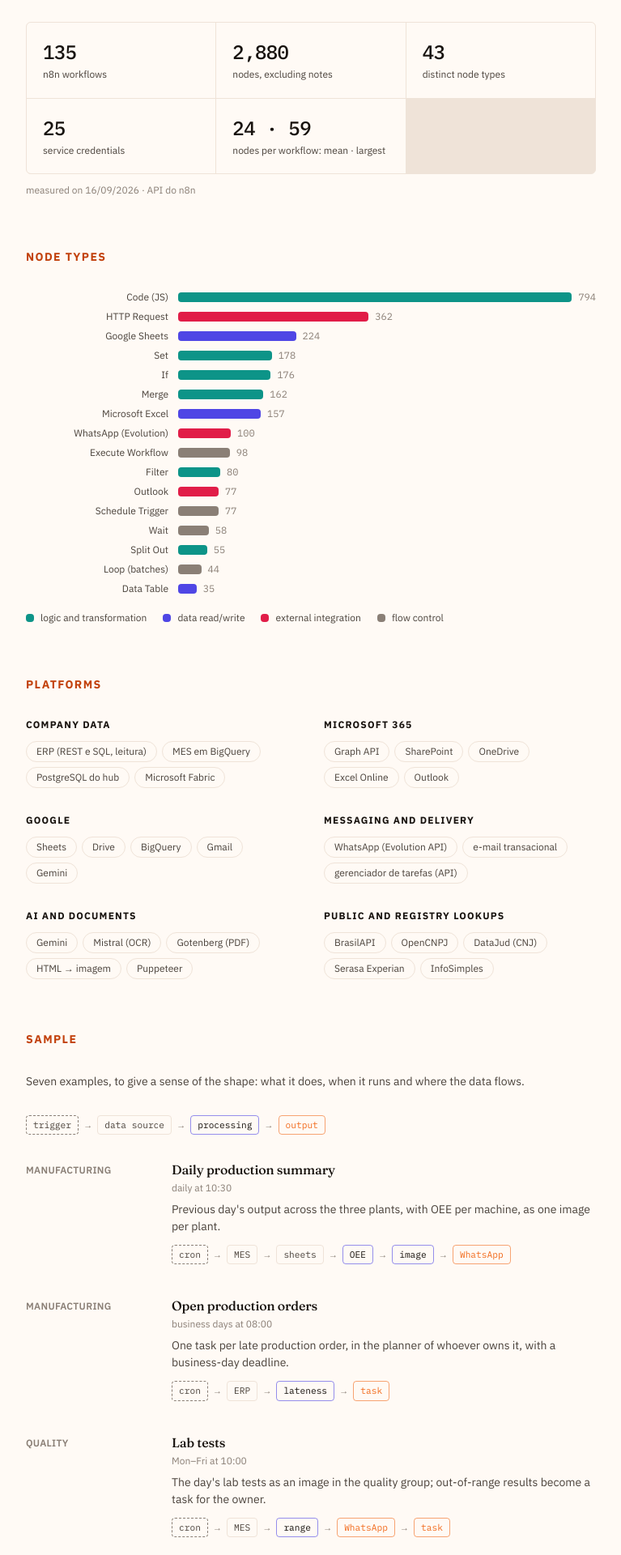
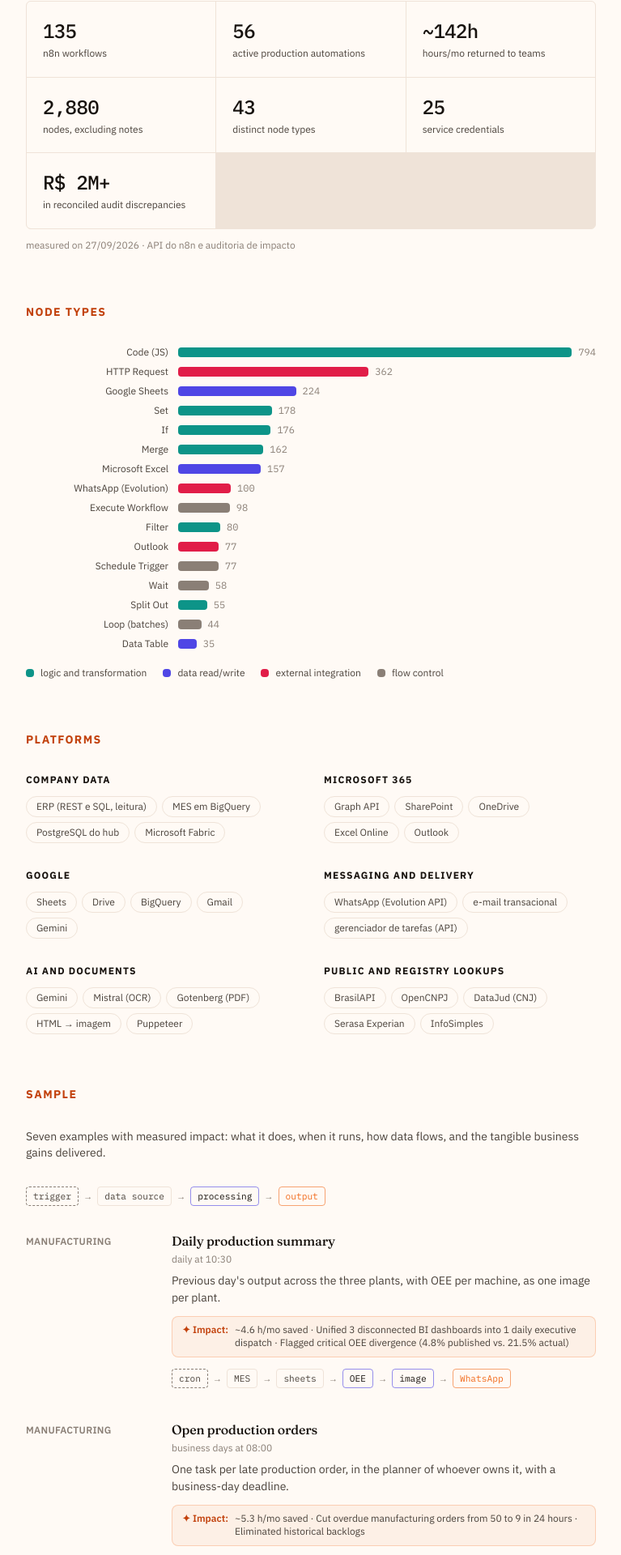
Before and after one commit to ithormb/ithormb.github.io, a Next.js app: page /en/automacoes/ in a window 1280 px wide. Shown: the part 394-2314 px from the top of the page at 81% size, without its empty margins (256-1023 px from the left). Built offline with nearby package versions, Linux system fonts and the light colour scheme.

Commit message:
feat: adiciona metricas de impacto e horas economizadas da apresentacao de resultados

```diff
--- a/components/catalogo/AutomationList.tsx
+++ b/components/catalogo/AutomationList.tsx
@@ -12,7 +12,15 @@
             <h3 className="font-medium leading-snug text-ink">{a.nome[locale]}</h3>
             <p className="mt-1 text-xs text-muted">{a.quando[locale]}</p>
             <p className="mt-2 text-sm leading-normal">{a.faz[locale]}</p>
-            <div className="mt-3">
+            {a.ganho && (
+              <div className="mt-3 flex items-start gap-2 rounded-lg border border-accent/25 bg-surface-2 px-3 py-2 text-xs">
+                <span className="font-semibold text-accent-ink shrink-0">
+                  {locale === "pt" ? "✦ Impacto:" : "✦ Impact:"}
+                </span>
+                <span className="leading-snug text-ink-2">{a.ganho[locale]}</span>
+              </div>
+            )}
+            <div className="mt-3.5">
               <Chain passos={a.cadeia} locale={locale} />
             </div>
           </div>
--- a/components/catalogo/Numbers.tsx
+++ b/components/catalogo/Numbers.tsx
@@ -8,10 +8,12 @@
   const itens = [
     ...(comHub ? [{ v: String(hub.agentes.length), l: { pt: "agentes de IA no hub", en: "AI agents in the hub" } }] : []),
     { v: fmt(numeros.workflows, locale), l: { pt: "workflows no n8n", en: "n8n workflows" } },
+    { v: String(numeros.fluxosAtivos), l: { pt: "rotinas ativas em produção", en: "active production automations" } },
+    { v: `~${numeros.horasEconomizadasMes}h`, l: { pt: "horas/mês devolvidas às áreas", en: "hours/mo returned to teams" } },
     { v: fmt(numeros.nos, locale), l: { pt: "nós, sem contar anotações", en: "nodes, excluding notes" } },
     { v: fmt(numeros.tiposDeNo, locale), l: { pt: "tipos de nó diferentes", en: "distinct node types" } },
     { v: fmt(numeros.credenciais, locale), l: { pt: "credenciais de serviço", en: "service credentials" } },
-    ...(comHub ? [] : [{ v: `${numeros.mediaNosPorWorkflow} · ${numeros.maiorWorkflow}`, l: { pt: "nós por workflow: média · maior", en: "nodes per workflow: mean · largest" } }]),
+    ...(comHub ? [] : [{ v: numeros.errosAuditados, l: { pt: "em divergências e riscos prevenidos", en: "in reconciled audit discrepancies" } }]),
   ];
   const data = new Date(numeros.medidoEm + "T00:00:00").toLocaleDateString(locale === "pt" ? "pt-BR" : "en-GB");
   return (
@@ -25,7 +27,7 @@
         ))}
       </dl>
       <p className="mt-3 text-xs text-muted">
-        {t("measured_on", locale)} {data} · API do n8n
+        {t("measured_on", locale)} {data} · API do n8n e auditoria de impacto
       </p>
     </div>
   );
--- a/content/automacoes.ts
+++ b/content/automacoes.ts
@@ -10,15 +10,19 @@
   nome: Text;
   faz: Text;
   quando: Text; // agenda ou gatilho, em linguagem humana
+  ganho?: Text; // horas economizadas, redução de erro ou impacto operacional medido
   cadeia: Passo[];
 };
 
 const p = (tipo: Passo["tipo"], pt: string, en = pt): Passo => ({ tipo, label: { pt, en } });
 
-// Medido na instância do n8n pela API pública. Atualize os números e a data juntos.
+// Medido na instância do n8n pela API pública e validado nos relatórios de impacto.
 export const numeros = {
-  medidoEm: "2026-09-16",
+  medidoEm: "2026-09-27",
   workflows: 135,
+  fluxosAtivos: 56, // rotinas ativas em produção contínua
+  horasEconomizadasMes: 142, // ~142h/mês devolvidas às equipes operacionais
+  errosAuditados: "R$ 2M+", // valor de controle identificado em reconciliações
   nos: 2880, // nós funcionais, sem as anotações (sticky notes)
   tiposDeNo: 43,
   credenciais: 25,
@@ -76,13 +80,13 @@
 export const automacoes = {
   nome: { pt: "Automações em n8n", en: "n8n automations" } satisfies Text,
   resumo: {
-    pt: "Rotinas que rodam sozinhas, em dia útil, e levam o dado até onde a pessoa já está: WhatsApp, e-mail, ou uma tarefa com prazo no gerenciador. Cada uma é idempotente — rodar duas vezes não duplica nada — e falha em voz alta, num workflow de erro que avisa quem cuida.",
-    en: "Routines that run on their own, on business days, and take the data to where people already are: WhatsApp, e-mail, or a task with a deadline in the task manager. Each one is idempotent — running twice duplicates nothing — and fails loudly, through an error workflow that alerts whoever is on call.",
+    pt: "56 rotinas em produção contínua devolvem mais de 140 horas/mês às equipes operacionais, levando o dado do ERP e do chão de fábrica até o WhatsApp, e-mail ou tarefas com prazo. Cada uma é idempotente — rodar duas vezes não duplica nada — e monitorada em tempo real com central de erros.",
+    en: "56 routines in continuous production return over 140 hours/month to business teams, delivering ERP and shop-floor data straight to WhatsApp, email, or tracked tasks. Each one is idempotent — running twice duplicates nothing — and monitored in real time with an error alerts center.",
   } satisfies Text,
   amostraTitulo: { pt: "Uma amostra", en: "A sample" } satisfies Text,
   amostraResumo: {
-    pt: "Sete exemplos, para dar ideia do formato: o que faz, quando roda e por onde passa o dado.",
-    en: "Seven examples, to give a sense of the shape: what it does, when it runs and where the data flows.",
+    pt: "Sete exemplos com impacto medido: o que faz, quando roda, por onde passa o dado e o ganho real de negócio gerado.",
+    en: "Seven examples with measured impact: what it does, when it runs, how data flows, and the tangible business gains delivered.",
   } satisfies Text,
   itens: [
     {
@@ -93,6 +97,10 @@
         en: "Previous day's output across the three plants, with OEE per machine, as one image per plant.",
       },
       quando: { pt: "todo dia às 10:30", en: "daily at 10:30" },
+      ganho: {
+        pt: "~4,6 h/mês economizadas · Unificou 3 BIs fabris em 1 envio executivo diário · Detectou divergência crítica de OEE (4,8% publicado vs. 21,5% real)",
+        en: "~4.6 h/mo saved · Unified 3 disconnected BI dashboards into 1 daily executive dispatch · Flagged critical OEE divergence (4.8% published vs. 21.5% actual)",
+      },
       cadeia: [p("gatilho", "cron"), p("fonte", "MES"), p("fonte", "planilha", "sheets"), p("processo", "OEE"), p("processo", "imagem", "image"), p("saida", "WhatsApp")],
     },
     {
@@ -103,6 +111,10 @@
         en: "One task per late production order, in the planner of whoever owns it, with a business-day deadline.",
       },
       quando: { pt: "dias úteis às 08:00", en: "business days at 08:00" },
+      ganho: {
+        pt: "~5,3 h/mês economizadas · Queda imediata de OPs atrasadas de 50 para 9 em 24h · Eliminação de acúmulo esquecido no ERP",
+        en: "~5.3 h/mo saved · Cut overdue manufacturing orders from 50 to 9 in 24 hours · Eliminated historical backlogs",
+      },
       cadeia: [p("gatilho", "cron"), p("fonte", "ERP"), p("processo", "atraso", "lateness"), p("saida", "tarefa", "task")],
     },
     {
@@ -113,6 +125,10 @@
         en: "The day's lab tests as an image in the quality group; out-of-range results become a task for the owner.",
       },
       quando: { pt: "segunda a sexta às 10:00", en: "Mon–Fri at 10:00" },
+      ganho: {
+        pt: "~6 h/mês economizadas · 8 ações preventivas automáticas disparadas antes da expedição de lotes fora de especificação",
+        en: "~6 h/mo saved · 8 automatic corrective actions triggered before dispatching out-of-specification batches",
+      },
       cadeia: [p("gatilho", "cron"), p("fonte", "MES"), p("processo", "faixa", "range"), p("saida", "WhatsApp"), p("saida", "tarefa", "task")],
     },
     {
@@ -123,6 +139,10 @@
         en: "Matches invoices issued in the ERP against receipts scanned to the cloud; an invoice without a receipt past the deadline becomes an alert and a task.",
       },
       quando: { pt: "todo dia às 16:00", en: "daily at 16:00" },
+      ganho: {
+        pt: "~13,7 h/mês economizadas · Conferência automática em 3 fábricas sem abrir PDFs · Substituição de OCR pago por cruzamento nativo",
+        en: "~13.7 h/mo saved · Automated matching across 3 plants without opening PDFs · Eliminated paid OCR dependencies",
+      },
       cadeia: [p("gatilho", "cron"), p("fonte", "ERP"), p("fonte", "OneDrive"), p("processo", "cruzamento", "match"), p("saida", "WhatsApp"), p("saida", "e-mail"), p("saida", "tarefa", "task")],
     },
     {
@@ -133,6 +153,10 @@
         en: "Ten weeks of due dates per company, as an image and a PDF, delivered on the WhatsApp of whoever asked.",
       },
       quando: { pt: "sob demanda", en: "on demand" },
+      ganho: {
+        pt: "~6 h/mês economizadas · Fotografia diária e conciliação contra 98 mil títulos do ERP · Visibilidade para a diretoria sem consultas manuais",
+        en: "~6 h/mo saved · Daily snapshot and reconciliation against 98k ERP ledger items · Direct executive visibility without manual spreadsheets",
+      },
       cadeia: [p("gatilho", "comando", "command"), p("fonte", "ERP"), p("processo", "imagem", "image"), p("processo", "PDF"), p("saida", "WhatsApp")],
     },
     {
@@ -143,6 +167,10 @@
         en: "Time-clock errors flagged by the ERP become a task for each team leader, and the task closes itself once everything is fixed.",
       },
       quando: { pt: "todo dia às 16:00", en: "daily at 16:00" },
+      ganho: {
+        pt: "~10,5 h/mês economizadas · Redução da fila de pendências de batidas de 819 para 155 · Atribuição automática por líder com auto-fechamento",
+        en: "~10.5 h/mo saved · Reduced punch audit backlog from 819 to 155 entries · Auto-assigned per team leader with automatic resolution",
+      },
       cadeia: [p("gatilho", "cron"), p("fonte", "ERP"), p("processo", "líder", "leader"), p("saida", "tarefa", "task")],
     },
     {
@@ -153,6 +181,10 @@
         en: "Any automation that fails lands here and becomes an alert with the workflow name and the node that broke.",
       },
       quando: { pt: "quando algo quebra", en: "when something breaks" },
+      ganho: {
+        pt: "Monitoramento contínuo das 56 rotinas ativas · Zero falhas silenciosas em processos financeiros, fiscais e fabris",
+        en: "Continuous monitoring of all 56 production routines · Zero silent failures in financial, tax, and manufacturing processes",
+      },
       cadeia: [p("gatilho", "erro", "error"), p("saida", "WhatsApp")],
     },
   ] as Automacao[],
--- a/content/site.ts
+++ b/content/site.ts
@@ -43,8 +43,8 @@
   name: "Thomas Barbosa",
   role: { pt: "Especialista em Dados, IA & Automações", en: "Data, AI & Automation Specialist" } satisfies Text,
   tagline: {
-    pt: "Lidero o time de Dados e IA do Grupo Raposo Plásticos: 10 agentes de IA em produção e 130+ automações construídas, do ERP ao painel de decisão. Antes, pricing e inteligência de mercado na Solar Coca-Cola e BI na Arco Educação.",
-    en: "I lead the Data & AI team at Grupo Raposo Plásticos: 10 AI agents in production and 130+ automations built, from the ERP to the decision dashboard. Before that, pricing and market intelligence at Solar Coca-Cola and BI at Arco Educação.",
+    pt: `Lidero o time de Dados e IA do Grupo Raposo Plásticos: ${hub.agentes.length} agentes de IA e ${numeros.fluxosAtivos} automações ativas que devolvem ~142 h/mês às equipes e reduzem ~80% dos custos com ferramentas, do ERP ao painel de decisão. Antes, pricing e inteligência de mercado na Solar Coca-Cola e BI na Arco Educação.`,
+    en: `I lead the Data & AI team at Grupo Raposo Plásticos: ${hub.agentes.length} AI agents and ${numeros.fluxosAtivos} active automations returning ~142 h/mo to teams and cutting tooling costs by ~80%, from the ERP to decision dashboards. Before that, pricing and market intelligence at Solar Coca-Cola and BI at Arco Educação.`,
   } satisfies Text,
   // Foto em public/img. Sem ela, o retrato mostra as iniciais.
   foto: "/img/foto.webp" as string | null,
@@ -148,8 +148,8 @@
 
   sobre: [
     {
-      pt: `Há mais de 8 anos transformo dados dispersos em decisão de negócio: BI e projetos na Arco Educação, inteligência de mercado e pricing na Solar Coca-Cola e, hoje, a indústria. No Grupo Raposo Plásticos — seis empresas e cinco fábricas — lidero o time de Dados e IA: são ${numeros.workflows} workflows no n8n e ${hub.agentes.length} agentes de IA que levam o dado do ERP e do MES até o painel e a conversa no WhatsApp.`,
-      en: `For 8+ years I've turned scattered data into business decisions: BI and projects at Arco Educação, market intelligence and pricing at Solar Coca-Cola and, now, manufacturing. At Grupo Raposo Plásticos — six companies and five plants — I lead the Data & AI team: ${numeros.workflows} n8n workflows and ${hub.agentes.length} AI agents that take data from the ERP and the MES to dashboards and WhatsApp conversations.`,
+      pt: `Há mais de 8 anos transformo dados dispersos em decisão de negócio: BI e projetos na Arco Educação, inteligência de mercado e pricing na Solar Coca-Cola e, hoje, a indústria. No Grupo Raposo Plásticos — seis empresas e cinco fábricas — lidero o time de Dados e IA: 56 rotinas ativas no n8n que devolvem mais de 140 horas/mês às áreas e ${hub.agentes.length} agentes de IA que auditam o ERP e o MES com origem e data em cada número.`,
+      en: `For 8+ years I've turned scattered data into business decisions: BI and projects at Arco Educação, market intelligence and pricing at Solar Coca-Cola and, now, manufacturing. At Grupo Raposo Plásticos — six companies and five plants — I lead the Data & AI team: 56 active n8n routines returning over 140 hours/month to business teams and ${hub.agentes.length} AI agents auditing the ERP and MES with a verified date and source on every number.`,
     },
     {
       pt: "Sou engenheiro mecânico pela UFC, com MBA em Data Science e Analytics pela USP/ESALQ. Duas regras guiam o que construo: número sem data e sem origem não serve para decidir, e o modelo de linguagem aconselha — quem executa é código, com uma pessoa confirmando.",
@@ -170,11 +170,11 @@
         en: "I lead the Data & AI team that brings solutions to the group's plants: an AI agents hub and the group's automation web — ERP and MES reads, agents that answer and act on WhatsApp, image and PDF reports and more than a hundred n8n workflows.",
       },
       destaques: [
-        { pt: "Lidero um time de 3 pessoas, formado internamente, que atende as cinco fábricas do grupo.", en: "I lead a team of 3, trained in-house, serving the group's five plants." },
-        { pt: `Hub com ${hub.agentes.length} agentes de IA em RH, tesouraria, contabilidade, bancos, gestão e indústria, lendo ERP e MES com data e origem em cada número.`, en: `Hub with ${hub.agentes.length} AI agents across HR, treasury, accounting, banking, management and manufacturing, reading the ERP and MES with a date and source on every number.` },
-        { pt: `${numeros.workflows} workflows em n8n: relatórios, conferências e tarefas com prazo entregues por WhatsApp e e-mail.`, en: `${numeros.workflows} n8n workflows: reports, checks and tasks with deadlines delivered via WhatsApp and e-mail.` },
-        { pt: "Plataformas próprias no lugar de Power Apps e formulários: gestão de tarefas e apontamento de chão de fábrica, sem licença nova.", en: "In-house platforms replacing Power Apps and forms: task management and shop-floor data capture, with no new licences." },
-        { pt: "Governança: ERP somente leitura, auditoria de segurança e política de retenção de dados.", en: "Governance: read-only ERP, security audit and data retention policy." },
+        { pt: "Lidero um time de 3 pessoas, formado internamente, que atende as cinco fábricas do grupo sem terceiros.", en: "I lead a team of 3, trained in-house, serving the group's five plants without external contractors." },
+        { pt: `Hub com ${hub.agentes.length} agentes de IA em RH, tesouraria, contabilidade, fiscal e indústria: auditaram R$ 2M+ em divergências bancárias e corrigiram passivos de banco de horas e 600+ cadastros contábeis.`, en: `Hub with ${hub.agentes.length} AI agents across HR, treasury, accounting, tax and manufacturing: uncovered R$ 2M+ in unrecorded bank reversals and resolved hour-bank discrepancies and 600+ ledger errors.` },
+        { pt: "56 automações ativas no n8n: ~142 h/mês devolvidas às equipes operacionais em relatórios, conferências e tarefas no WhatsApp e e-mail.", en: "56 active n8n workflows: ~142 h/mo returned to operations through automated reports, cross-checks, and WhatsApp/email dispatches." },
+        { pt: "Economia de ~80% no custo de ferramentas (~R$ 40 mil/ano): substituição de Power BI, Power Apps e licenças corporativas por microsserviços próprios e n8n self-hosted.", en: "~80% reduction in tooling costs (~R$ 40k/yr): replaced Power BI, Power Apps, and vendor licenses with in-house microservices and self-hosted n8n." },
+        { pt: "Governança e auditoria: ERP somente leitura, nota de segurança 8,6/10 com 15 de 15 achados fechados e política formal de retenção de dados.", en: "Governance and security: read-only ERP, security audit posture of 8.6/10 with 15/15 closed findings, and formal data retention policy." },
       ],
       tags: ["Liderança de time", "n8n", "Python", "SQL", "BigQuery", "LLMs"],
     },
@@ -266,8 +266,8 @@
         en: `Six areas (HR, treasury, accounting, banking, management and manufacturing) depended on spreadsheets and manual ERP lookups. I built a platform with ${hub.agentes.length} agents that read the ERP, the MES and spreadsheets and answer with the data's date and source; AI routes, code executes.`,
       },
       resultado: {
-        pt: "Erros que nenhuma rotina manual pegava passaram a aparecer sozinhos: o agente contábil confere dezenas de milhares de cadastros ao vivo, em segundos, e o de banco de horas mostra o que o saldo consolidado escondia.",
-        en: "Errors no manual routine caught now surface on their own: the accounting agent checks tens of thousands of records live, in seconds, and the hour-bank agent shows what the consolidated balance was hiding.",
+        pt: "Erros críticos que nenhuma rotina manual pegava passaram a aparecer sozinhos: detecção de estorno não conciliado de R$ 2 mi no banco, 622 cadastros contábeis incorretos auditados ao vivo em 12s e recálculo real do saldo de banco de horas (+1.084h corrigido para +242h), prevenindo passivos trabalhistas.",
+        en: "Critical errors that slipped past manual routines now surface automatically: uncovered an unrecorded R$ 2M bank reversal, audited 622 misconfigured ledger accounts live in 12s, and corrected hour-bank balances (+1,084h to +242h), preventing labor liabilities.",
       },
       tags: ["Python", "LLMs", "SQL", "PostgreSQL", "Docker"],
       ano: "2026",
@@ -292,6 +292,10 @@
         pt: "A fábrica apontava produção, logística e ensaios em formulários soltos. Construímos um app próprio com módulos de produção, manutenção e qualidade, que grava direto no BigQuery e virou a fonte única dos dashboards e dos agentes de IA.",
         en: "The plant logged production, logistics and lab tests in scattered forms. We built our own app with production, maintenance and quality modules, writing straight to BigQuery — now the single source for the dashboards and the AI agents.",
       },
+      resultado: {
+        pt: "Eliminação de formulários em papel e planilhas paralelas de produção, manutenção e laboratório em duas fábricas; centralização no BigQuery alimentando BIs com dados D-0 e agentes de IA.",
+        en: "Complete phase-out of paper forms and loose spreadsheets across production, maintenance, and lab testing in two plants; single BigQuery repository powering real-time BIs and AI agents.",
+      },
       tags: ["BigQuery", "Google Cloud", "Modelagem de dados"],
       ano: "2026",
       thumb: "app",
@@ -302,6 +306,10 @@
       descricao: {
         pt: "Substituímos o planner em Power Apps por uma plataforma própria, com o histórico importado sem perda. Os agentes de IA do hub criam tarefas nela sozinhos, com dono, prazo e evidência; o painel de acompanhamento, que era Power BI, foi refeito em HTML dentro do hub.",
         en: "We replaced the Power Apps planner with our own platform, importing the history with no loss. The hub's AI agents create tasks in it on their own, with owner, deadline and evidence; the tracking dashboard, formerly Power BI, was rebuilt in HTML inside the hub.",
+      },
+      resultado: {
+        pt: "Mais de 48 mil tarefas coordenadas entre 59 usuários ativos com 92% a 97% de conclusão no prazo; tarefas com prazo e evidência abertas e cobradas automaticamente pelos agentes do hub.",
+        en: "Over 48k tasks orchestrated across 59 active users with 92%–97% on-time completion; tasks with deadlines and evidence auto-created and followed up by AI hub agents.",
       },
       tags: ["PostgreSQL", "APIs REST", "n8n"],
       ano: "2026",
@@ -314,6 +322,10 @@
         pt: "Um número só para a empresa: entende texto e áudio, descobre qual agente responde, respeita a permissão de cada pessoa e dispara as automações que ela pode usar. Em piloto, um agente que cria, edita e conclui tarefas reais pela conversa, com eco do que entendeu antes de gravar — porque transcrição alucina.",
         en: "One number for the whole company: understands text and voice, finds which agent should answer, respects each person's permissions and triggers the automations they may use. In pilot, an agent that creates, edits and completes real tasks through the chat, echoing what it understood before writing — because transcription hallucinates.",
       },
+      resultado: {
+        pt: "Mais de 1.200 mensagens recebidas e 180+ rotinas disparadas; comandos de voz e texto com eco de confirmação permitindo criar e concluir tarefas reais direto do chão de fábrica e da diretoria.",
+        en: "Over 1,200 messages received and 180+ automated dispatches; voice and text commands with intent confirmation allowing real task management straight from the shop floor and executive chat.",
+      },
       tags: ["LLMs", "Whisper", "WhatsApp", "n8n"],
       ano: "2026",
       thumb: "whatsapp",
@@ -321,14 +333,14 @@
       noCv: true,
     },
     {
-      titulo: { pt: `${numeros.workflows} automações em n8n`, en: `${numeros.workflows} n8n automations` },
+      titulo: { pt: `${numeros.workflows} automações em n8n (${numeros.fluxosAtivos} ativas)`, en: `${numeros.workflows} n8n automations (${numeros.fluxosAtivos} active)` },
       descricao: {
-        pt: `Relatórios que ninguém abria e conferências que dependiam de uma pessoa. ${numeros.nos.toLocaleString("pt-BR")} nós ligando ERP, BigQuery, Microsoft 365 e Google entregam imagem, PDF e tarefa com prazo onde a pessoa já está — WhatsApp e e-mail — todo dia útil, sem ninguém apertar botão.`,
-        en: `Reports nobody opened and checks that depended on one person. ${numeros.nos.toLocaleString("en-US")} nodes connecting ERP, BigQuery, Microsoft 365 and Google deliver images, PDFs and tasks with deadlines where people already are — WhatsApp and e-mail — every business day, with nobody pressing a button.`,
+        pt: `${numeros.fluxosAtivos} rotinas em produção contínua devolvem mais de 140 horas/mês às áreas. ${numeros.nos.toLocaleString("pt-BR")} nós ligando ERP, BigQuery, Microsoft 365 e Google entregam imagem, PDF e tarefa com prazo onde a pessoa já está — WhatsApp e e-mail — todo dia útil, sem ninguém apertar botão.`,
+        en: `${numeros.fluxosAtivos} routines in continuous production return over 140 hours/month to business teams. ${numeros.nos.toLocaleString("en-US")} nodes connecting ERP, BigQuery, Microsoft 365, and Google deliver images, PDFs, and tasks where people already are — WhatsApp and email — every business day.`,
       },
       resultado: {
-        pt: "Cada ordem de produção atrasada vira tarefa com dono e prazo, e o acúmulo de atrasadas passou a ser cobrado todo dia em vez de descoberto no fim do mês. A conferência de canhotos de nota fiscal roda sozinha em três unidades, sem abrir um PDF.",
-        en: "Every late production order becomes a task with an owner and a deadline, so the backlog is followed up every day instead of discovered at month-end. Invoice-receipt reconciliation runs on its own across three plants, without opening a single PDF.",
+        pt: "~142 h/mês economizadas em rotinas manuais. Ordens de produção atrasadas caíram de 50 para 9 em 24h na unidade AM; fila de pendências de ponto recuou de 819 para 155; conferência de canhotos roda em 3 fábricas sem abrir PDFs e sem custos de OCR.",
+        en: "~142 h/month saved from manual routines. Overdue manufacturing orders dropped from 50 to 9 in 24h; time-clock backlog plummeted from 819 to 155; invoice receipt reconciliation runs across 3 plants without opening PDFs or paying OCR fees.",
       },
       tags: ["n8n", "BigQuery", "Graph API", "Gotenberg"],
       ano: "2026",
```
